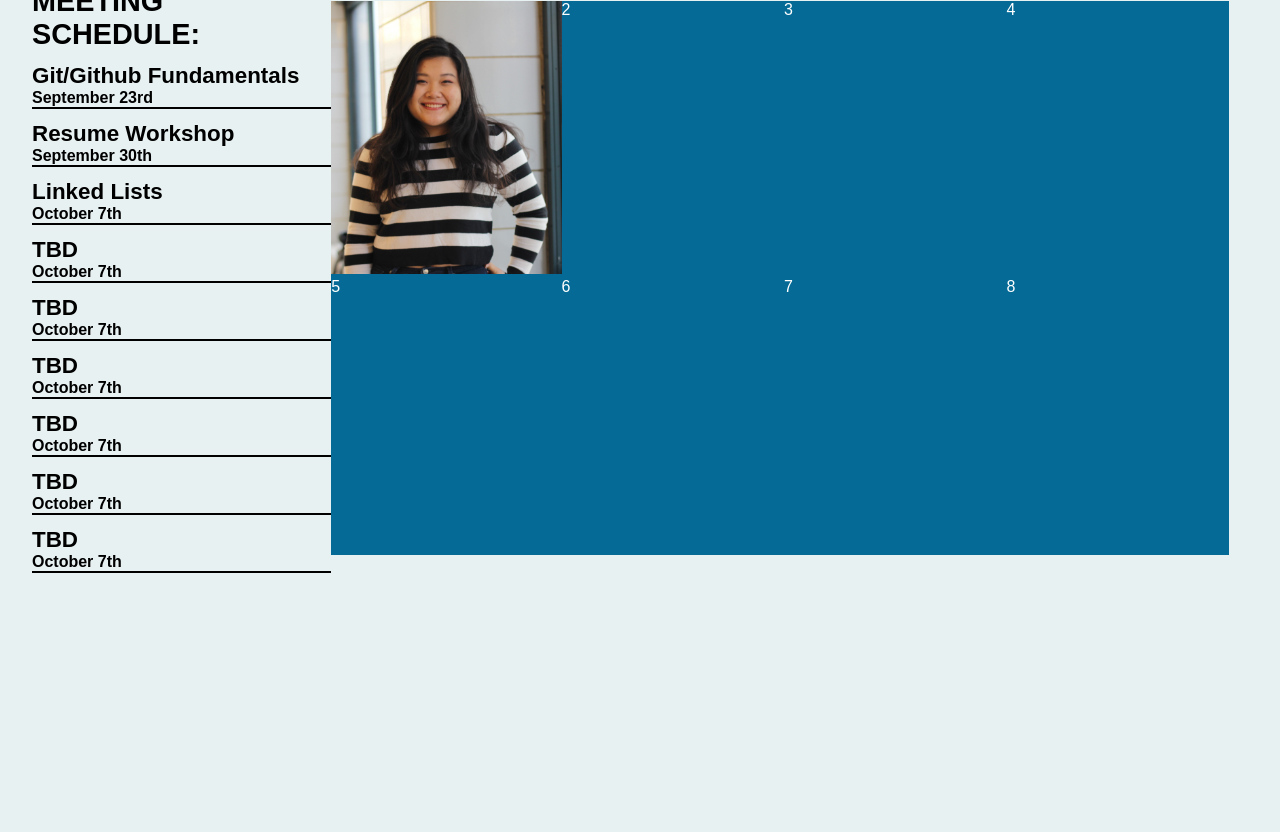
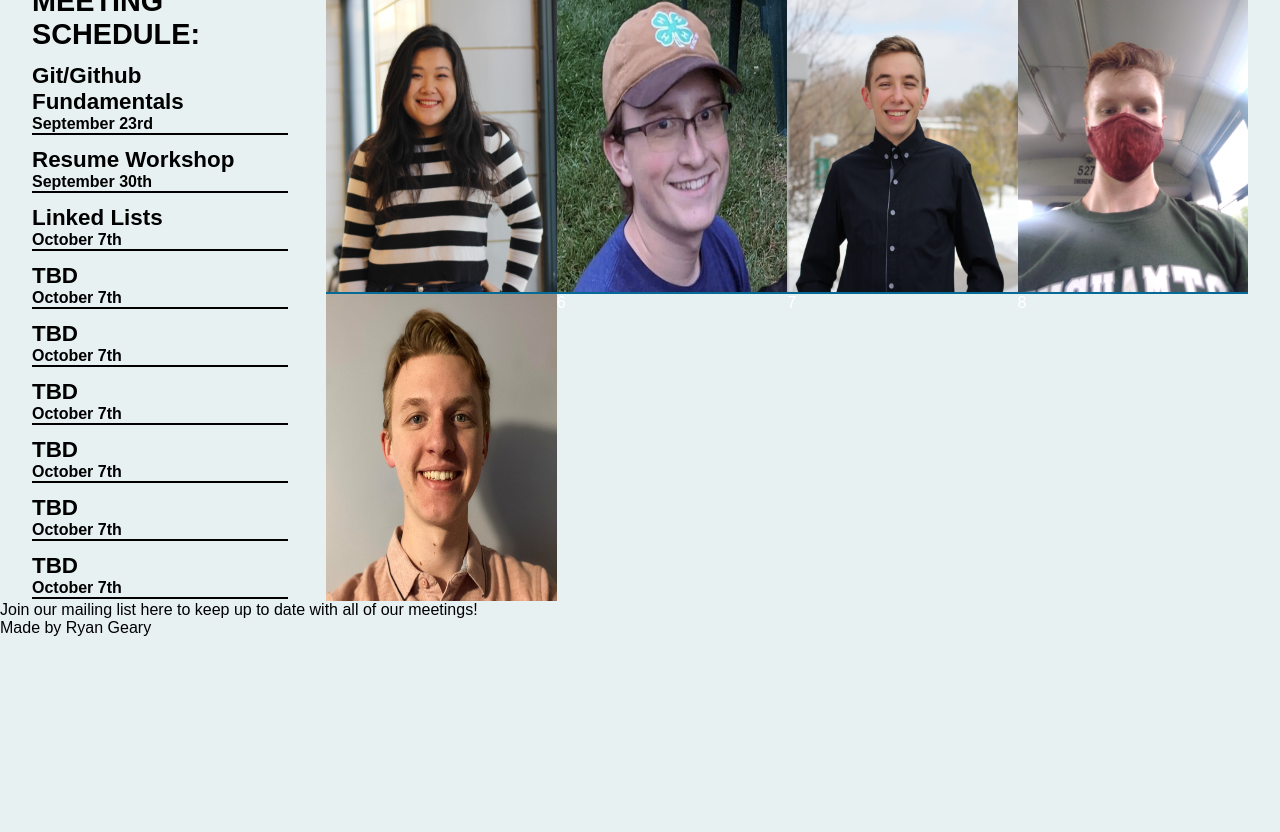
Before and after one commit to rgeary087/ACM-Website, a plain HTML site: page index.html in a window 1280 px wide. Shown: the part 344-1176 px from the top of the page. After the commit the page ends 981 px from the top, so only its background shows below. Drawn offline with Linux system fonts and the light colour scheme.

Commit message:
added hover animations and Eboard images

```diff
--- a/index.html
+++ b/index.html
@@ -88,21 +88,31 @@
         </div>
         <div id="Eboard-Div">
             <div class="Eboard-Mem" id="Eboard-Mem1">
+
                 <div>
                     <img src="imgs/4262021-ClassExercise-KaitlinMichaelOluEdit.jpeg" alt="Kaitlin Wan" class='Eboard-Img'>
                 </div>
+                <div class="Eboard-Mem-Des">
+                    <h3>
+                        Kaitlin Wan
+                    </h3>
+                    <p>
+                        Kaitlin is a Junior majoring in Computer Science from Queens, NYC. She is interested in pursuing either Software Engineering or Product Management. In her free time, Kaitlin likes organizing hackathons, photography, cooking different kinds of foods, and playing video games. She hopes to host more professional development workshops and create a warm and inviting CS community in ACM.
+                    </p>
+                </div>
+
             </div>
             <div class="Eboard-Mem" id="Eboard-Mem2">
-                2
+                <img src="imgs/AlexWalleysFace.png" alt="Alex Walley" class="Eboard-Img">
             </div>
             <div class="Eboard-Mem" id="Eboard-Mem3">
-                3
+                <img src="imgs/CalvinFaceCop.png" alt="Calvin Wetzel" class="Eboard-Img">
             </div>
             <div class="Eboard-Mem" id="Eboard-Mem4">
-                4
+                <img src="imgs/ThomasFace.jpg" alt="Thomas Gruzecki" class="Eboard-Img">
             </div>
             <div class="Eboard-Mem" id="Eboard-Mem5">
-                5
+                <img src="imgs/NikosFace.png" alt="Niko" class="Eboard-Img">
             </div>
             <div class="Eboard-Mem" id="Eboard-Mem6">
                 6
@@ -115,5 +125,11 @@
             </div>
         </div>
     </div>
+    <div>
+        Join our mailing list <ref>here</ref> to keep up to date with all of our meetings!
+    </div>
+    <div>
+        Made by Ryan Geary
+    </div>
 </body>
 </html>
--- a/style.css
+++ b/style.css
@@ -111,7 +111,7 @@ body{
     padding-top:3vh;
     text-align: center;
     font-size: 2.5em;
-    font-style: italic;
+    /* font-style: italic; */
     border: black;
     border-width: 2px;
     font-weight: 300;
@@ -135,19 +135,19 @@ body{
 }
 #Eboard-Div{
     display: grid;
-    padding-right: 1.5vw;
-    padding-top: 2vh;
+    margin-left: 3vw;
     grid-template-columns: repeat(4, 1fr);
-    grid-template-rows: repeat(3, 1fr);
-    /* row-gap: 2vh;
-    column-gap: 1vw; */
+    grid-template-rows: repeat(2, 1fr);
+    row-gap: .2vh;
+    /* column-gap: .1vw;  */
+    background-color:#056b96;
 }
 #Meet-Title{
     font-size: clamp(1rem, 1rem + 1vw, 2.5rem)
 }
 .Eboard-Mem{
 
-    background-color: #056b96;
+    background-color: #e8f1f2;
     color: white;
     grid-column-start: auto;
     grid-column-end: auto;
@@ -156,32 +156,39 @@ body{
     display:flex;
     width: auto;
     max-width: 18vw;
+    position: relative;
+
 }
 .Eboard-Img{
     max-width: 18vw;
-    height: auto;
+    height: 100%;
+    transition: 0.3s;
+    position: relative;
+    z-index: 1;
+}
+.Eboard-Img:hover{
+    opacity: 0%;
 }
 .Meeting{
     padding-top: 1.5vh;
     border-bottom: 2px solid  black;
     font-weight: 300;
+    transition-duration: 0.3s;
+}
+.Meeting:hover{
+    transform:scale(1.1);
 }
 .Meeting-Title{
     font-size: clamp(1rem, 1rem + .5vw, 4.25rem);
 }
-/* @media (min_width: 780px) {
-    #Title-BigText{
-        font-size: calc(10px + 6 * ((100vw - 320px) / 680));
-    }
-    #Welcome-Text-Div{
-        font-size: 11.7px;
-    }
+.Eboard-Mem-Des{
+    color: black;
+    position: absolute;
+    z-index: 0;
 }
-@media (min_width: 1000px) {
-    #Title-BigText{
-        font-size: 14px;
-    }
-    #Welcome-Text-Div{
-        font-size: 11.7px;
-    }
+/* @media (max_width: 580px) {
+   #Eboard-Div{
+    grid-template-columns: repeat(2, 1fr);
+    grid-template-rows: repeat(4, 1fr);
+   }
 } */
```
Also changed, not shown: imgs/AlexWalleysFace.png (added), imgs/CalvinFaceCop.png (added), imgs/NikosFace.png (added), imgs/ThomasFace.jpg (added), 1 other file.
